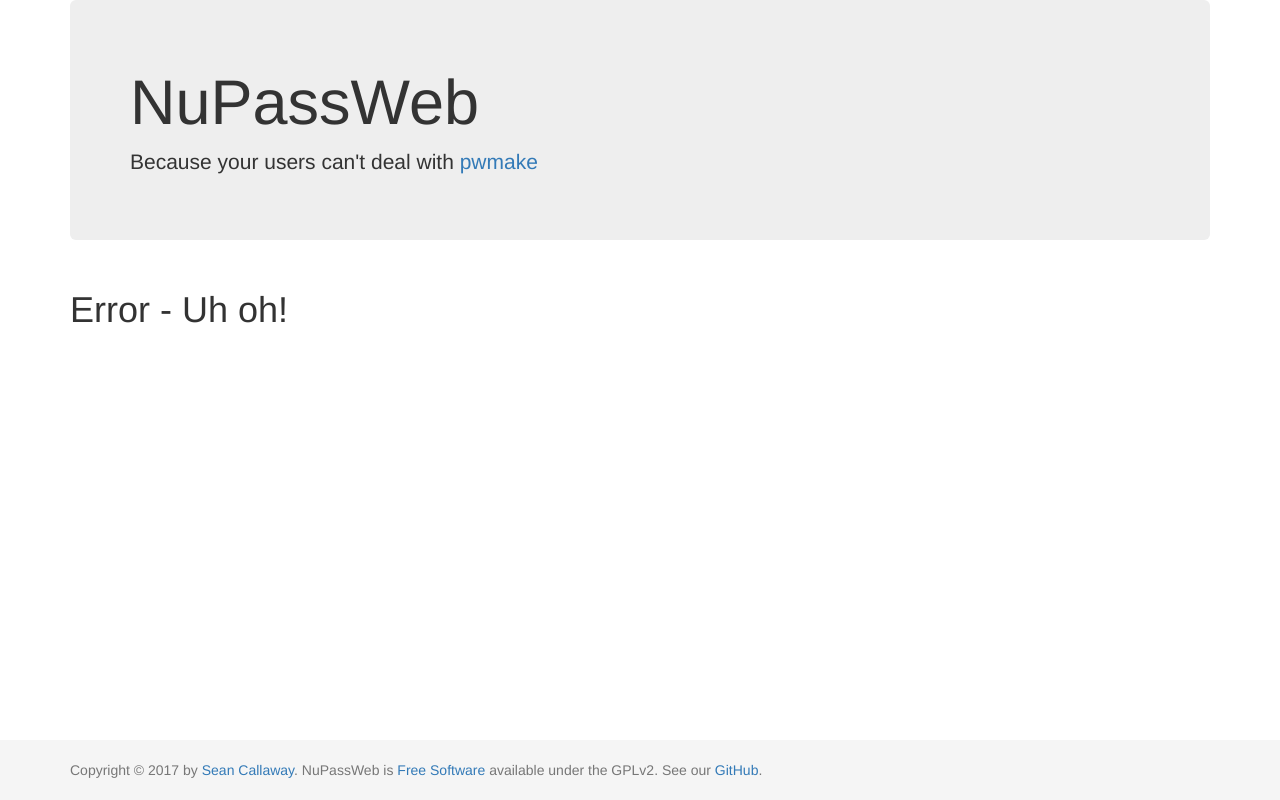
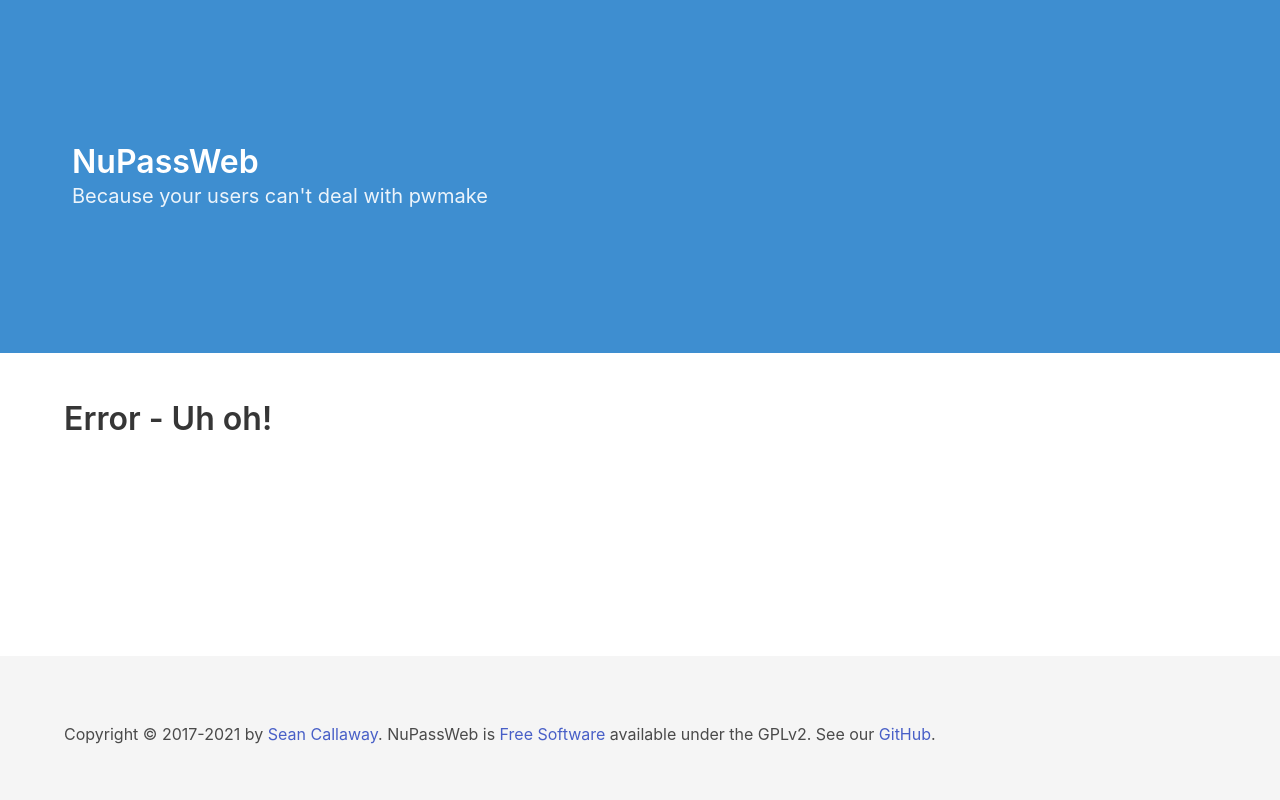
Before and after one commit to NuPass/NuPassWeb, a Flask app: template nupassweb/templates/error.html in a window 1280 px wide. Run offline with Flask 2, Linux system fonts and the light colour scheme; the template is opened without the code that fills it, so the values that code supplies are empty; parts of the project's set-up code (start-up, migrations or seed data) failed here and were passed over; some libraries are stand-ins or nearby versions.

Commit message:
Styled error page.

```diff
--- a/nupassweb/templates/error.html
+++ b/nupassweb/templates/error.html
@@ -2,9 +2,8 @@
 <html lang="en">
 <head>
   <meta charset="utf-8">
-  <link rel="stylesheet" href="https://maxcdn.bootstrapcdn.com/bootstrap/3.3.7/css/bootstrap.min.css">
-  <script src="https://ajax.googleapis.com/ajax/libs/jquery/3.1.1/jquery.min.js"></script>
-  <script src="https://maxcdn.bootstrapcdn.com/bootstrap/3.3.7/js/bootstrap.min.js"></script>
+  <link rel="stylesheet" href="https://cdn.jsdelivr.net/npm/bulma@0.9.3/css/bulma.min.css" crossorigin="anonymous"
+        integrity="sha256-UDtbUHqpVVfXmdJcQVU/bfDEr9xldf3Dbd0ShD0Uf/Y=">
   <style>
     .footer {
   position: absolute;
@@ -19,21 +18,24 @@
   <title>NuPassWeb</title>
 </head>
 <body>
-  <div class="container">
-    <div class="jumbotron">
-      <h1>NuPassWeb</h1>
-      <p>Because your users can't deal with <a href="http://linux.die.net/man/1/pwmake">pwmake</a></p>
+  <section class="hero is-medium is-info">
+    <div class="hero-body">
+      <p class="title">NuPassWeb</p>
+      <p class="subtitle">Because your users can't deal with <a href="http://linux.die.net/man/1/pwmake">pwmake</a></p>
     </div>
-  </div>
-  <div class="container">
-    <h1>{{ error_code }} Error - Uh oh!</h1>
-    <p>{{ error_msg }}</p>
-  </div>
+  </section>
+
+  <section class="section">
+    <div class="container">
+      <h1 class="title">{{ error_code }} Error - Uh oh!</h1>
+      <p>{{ error_msg }}</p>
+    </div>
+  </section>
 
   <footer class="footer">
     <div class="container">
       <span class="text-muted">
-        Copyright &copy; 2017 by <a href="https://github.com/seancallaway">Sean Callaway</a>. NuPassWeb is <a href="https://www.gnu.org/philosophy/free-sw.en.html" target="_blank">Free Software</a> available under the GPLv2. See our <a href="https://github.com/NuPass/NuPassWeb">GitHub</a>.
+        Copyright &copy; 2017-2021 by <a href="https://github.com/seancallaway">Sean Callaway</a>. NuPassWeb is <a href="https://www.gnu.org/philosophy/free-sw.en.html" target="_blank">Free Software</a> available under the GPLv2. See our <a href="https://github.com/NuPass/NuPassWeb">GitHub</a>.
       </span>
     </div>
   </footer>
```
